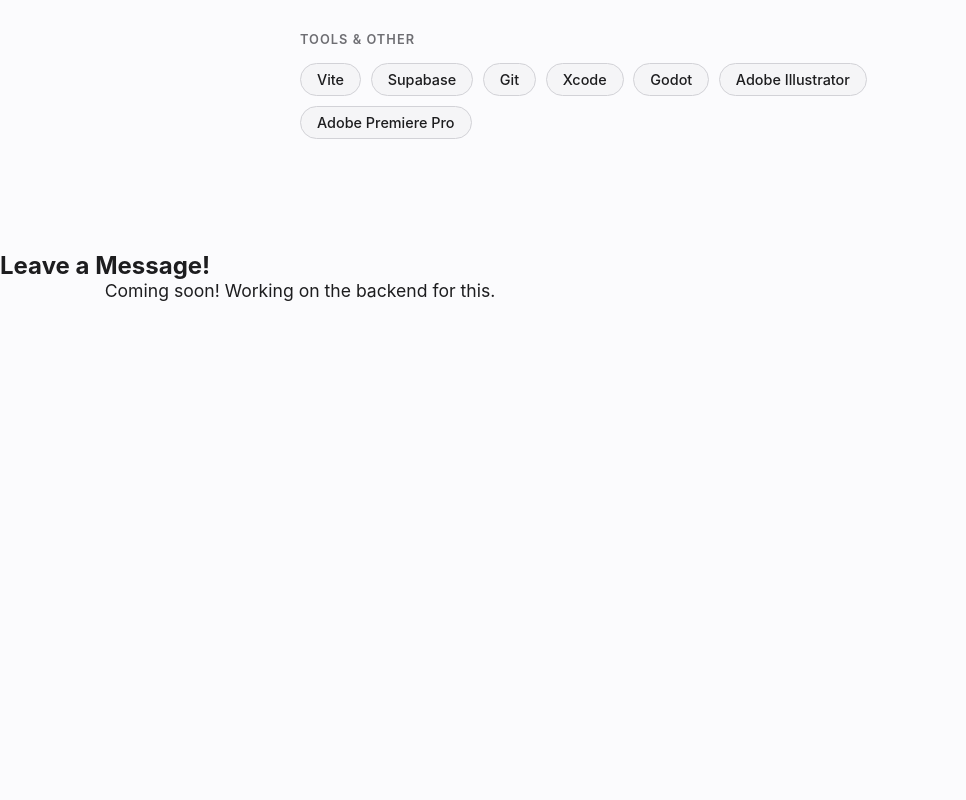
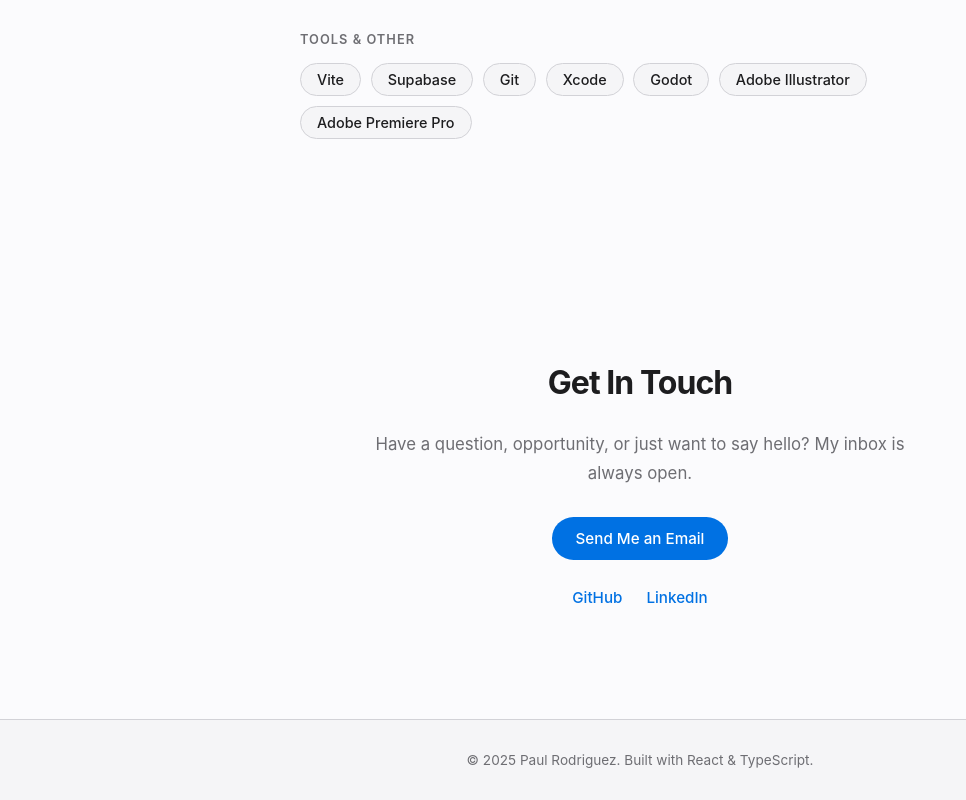
Before and after one commit to Paulrod20/portfolio-react, a React (Vite) app: page / in a window 1280 px wide. Shown: the part 2766-3566 px from the top of the page, without its empty margins (0-966 px from the left). Before the commit the page ends 3067 px from the top, so only its background shows below. Built offline with nearby package versions, Linux system fonts and the light colour scheme.

Commit message:
added message section and footer

```diff
--- a/src/App.css
+++ b/src/App.css
@@ -376,3 +376,47 @@
   font-weight: 500;
   color: var(--color-accent);
 }
+
+.contact {
+  background-color: var(--color-bg);
+  padding: 7rem 2rem;
+}
+
+.contact-content {
+  max-width: 560px;
+  margin: 0 auto;
+  display: flex;
+  flex-direction: column;
+  align-items: center;
+  text-align: center;
+  gap: 1.75rem;
+}
+
+.contact-sub {
+  font-size: 1.05rem;
+  line-height: 1.75;
+  color: var(--color-text-secondary);
+}
+
+.contact-links {
+  display: flex;
+  gap: 1.5rem;
+}
+
+.footer {
+  background-color: var(--color-bg-alt);
+  padding: 2rem;
+  border-top: 1px solid var(--color-border);
+}
+
+.footer-content {
+  max-width: var(--max-width);
+  margin: 0 auto;
+  display: flex;
+  justify-content: center;
+}
+
+.footer-text {
+  font-size: 0.85rem;
+  color: var(--color-text-secondary);
+}
--- a/src/App.tsx
+++ b/src/App.tsx
@@ -1,11 +1,11 @@
 import './App.css'
+import Navbar from './components/Navbar'
+import HeroSection from './components/HeroSection'
 import AboutSection from './components/AboutSection'
-import Navbar from './components/Navbar'
-import Divider from './components/Divider';
-import HeroSection from './components/HeroSection';
-import ProjectsSection from './components/ProjectSection';
-import SkillsSection from './components/SkillsSection';
-import ContactSection from './components/ContactSection';
+import ProjectsSection from './components/ProjectSection'
+import SkillsSection from './components/SkillsSection'
+import ContactSection from './components/ContactSection'
+import Footer from './components/Footer'
 
 function App() {
   return (
@@ -13,10 +13,10 @@
       <Navbar />
       <HeroSection />
       <AboutSection />
-      <Divider />
       <ProjectsSection />
       <SkillsSection />
       <ContactSection />
+      <Footer />
     </div>
   )
 }
--- a/src/components/ContactSection.tsx
+++ b/src/components/ContactSection.tsx
@@ -1,13 +1,38 @@
-
 function ContactSection() {
-    return (
-        <section id="contact-section" className="contact-section">
-            <h2>Leave a Message!</h2>
-            <p style={{ fontSize: '1.1rem', textAlign: 'center', maxWidth: '600px'}}>
-                Coming soon! Working on the backend for this.
-            </p>
-        </section>
-    );
+  return (
+    <section id="contact-section" className="contact">
+      <div className="contact-content">
+        <h2 className="section-heading">Get In Touch</h2>
+        <p className="contact-sub">
+          Have a question, opportunity, or just want to say hello? My inbox is always open.
+        </p>
+        <a
+          href="mailto:pauldrodriguez20@gmail.com"
+          className="btn-primary"
+        >
+          Send Me an Email
+        </a>
+        <div className="contact-links">
+          <a
+            href="https://github.com/Paulrod20"
+            target="_blank"
+            rel="noopener noreferrer"
+            className="about-link"
+          >
+            GitHub
+          </a>
+          <a
+            href="https://www.linkedin.com/in/paul-rodriguez-452640319/"
+            target="_blank"
+            rel="noopener noreferrer"
+            className="about-link"
+          >
+            LinkedIn
+          </a>
+        </div>
+      </div>
+    </section>
+  );
 }
 
-export default ContactSection
+export default ContactSection;
--- /dev/null
+++ b/src/components/Footer.tsx
@@ -0,0 +1,13 @@
+function Footer() {
+  const year = new Date().getFullYear();
+
+  return (
+    <footer className="footer">
+      <div className="footer-content">
+        <p className="footer-text">© {year} Paul Rodriguez. Built with React & TypeScript.</p>
+      </div>
+    </footer>
+  );
+}
+
+export default Footer;
```
Also changed, not shown: src/components/ProjectSection.tsx (line endings or trailing spaces).
